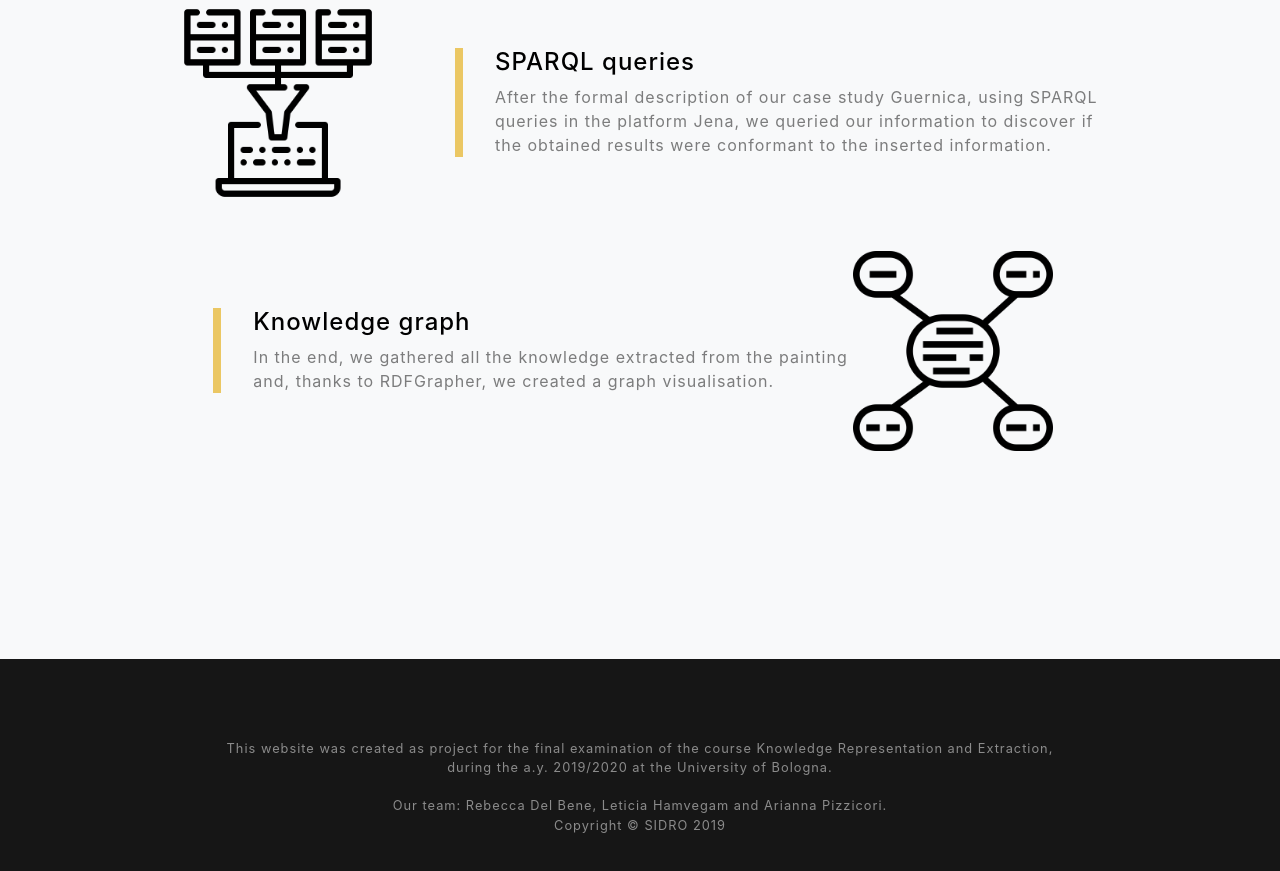
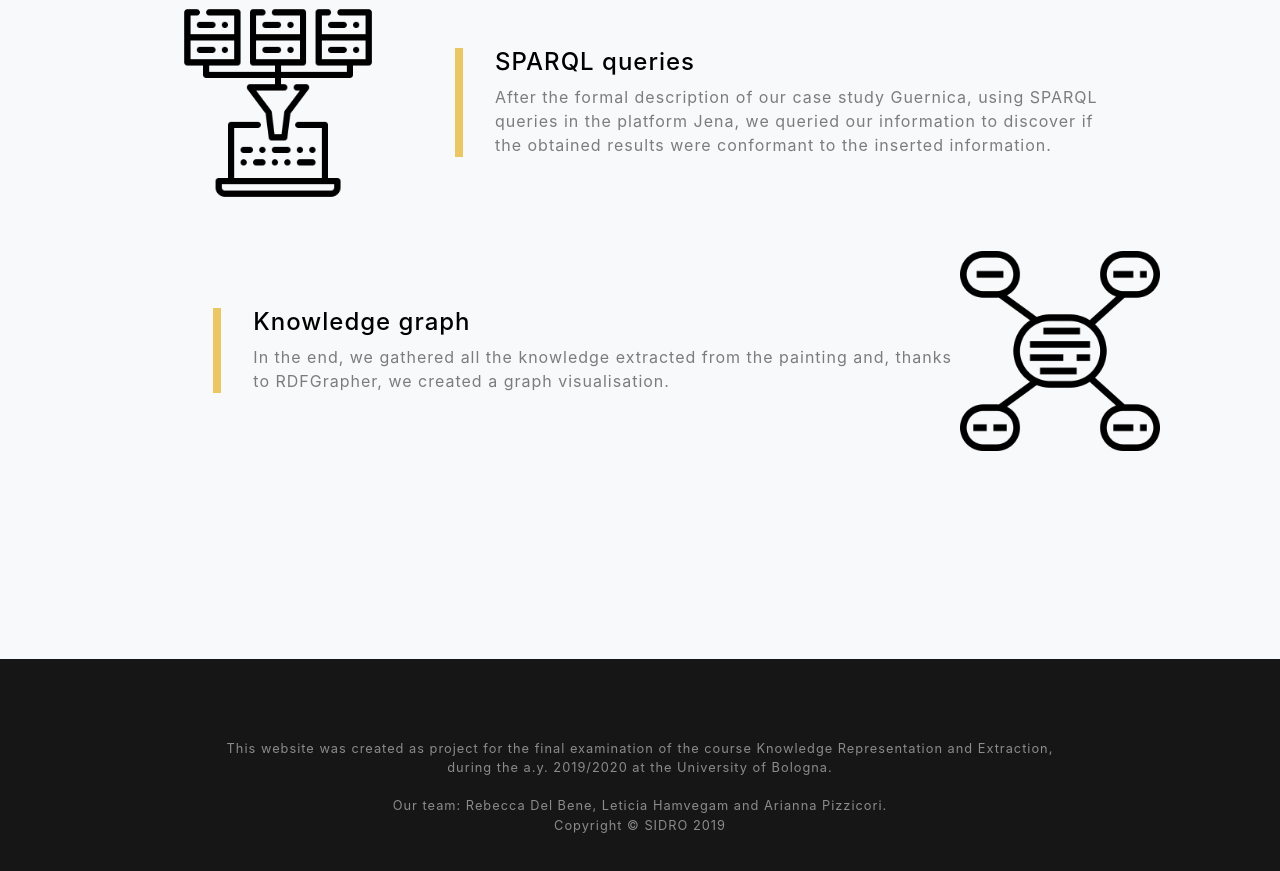
Before and after one commit to beccadelbens/The-SIDRO-project, a website with bundled scripts: page index.html in a window 1280 px wide. Shown: the part 3297-4168 px from the top of the page. Built offline with nearby package versions, Linux system fonts and the light colour scheme.

Commit message:
Update index.html

```diff
--- a/index.html
+++ b/index.html
@@ -279,13 +279,13 @@
      <div class="row align-items-center no-gutters mb-4 mb-lg-5">
         <div class="col-xl-2">
         </div>
-        <div class="col-xl-6">
+        <div class="col-xl-7">
           <div class="featured-text case text-center text-lg-left">
             <h4><a href="report.html#knowgraph">Knowledge graph</a></h4>
             <p class="text-black-50 mb-0">In the end, we gathered all the knowledge extracted from the painting and, thanks to RDFGrapher, we created a graph visualisation.</p>
           </div>
         </div>
-        <div class="col-xl-2">
+        <div class="col-xl-3">
           <a href="report.html#knowgraph"><img class="img-fluid" src="img/kno-graph.png" alt="" width="200px"></a>
         </div>
        <div class="col-xl-2">
```
